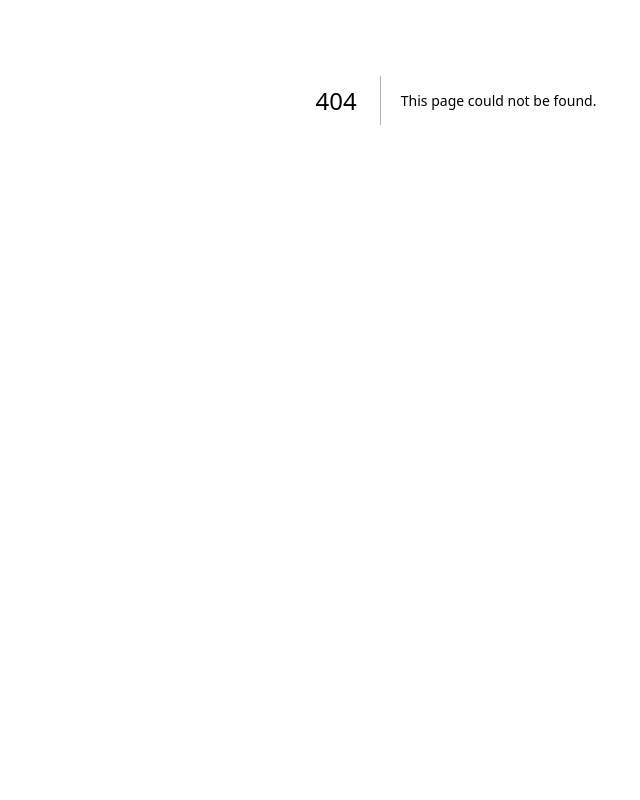
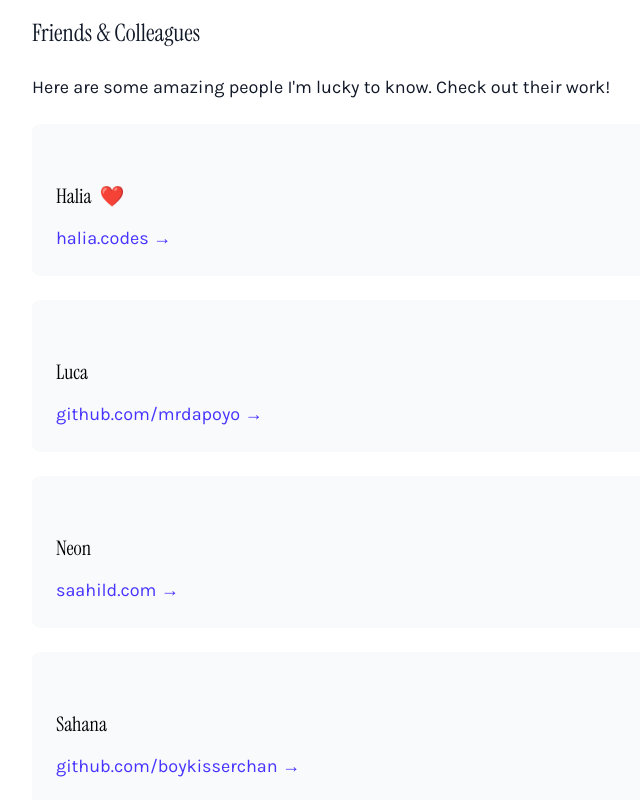
Before and after one commit to jleuth/portfolio, a Next.js app: page /friends in a window 1280 px wide. Before the commit this address had no page. Shown: the part 300-1100 px from the top of the page, without its empty margins (184-824 px from the left). Before the commit the page ends 800 px from the top, so only its background shows below. Built offline with nearby package versions, Linux system fonts and the light colour scheme.

Commit message:
Add friends page with links to Halia, Luca, Neon, and Sahana
- Created new /friends page using ContentPage component
- Added styled friend cards with links to their sites/GitHub
- Added heart emoji next to Halia (girlfriend)
- Updated homepage "My Friends" button to link to new page

```diff
--- /dev/null
+++ b/src/app/friends/page.tsx
@@ -0,0 +1,106 @@
+import ContentPage from "@/components/ContentPage";
+
+export default function FriendsPage() {
+  return (
+    <ContentPage
+      title="My Friends"
+      subtitle="Cool people doing cool things"
+    >
+      <div className="font-karla text-gray-900 space-y-8">
+        <section>
+          <h2 className="font-instrument text-3xl text-black mb-6">Friends & Colleagues</h2>
+          <p className="text-lg leading-relaxed mb-8">
+            Here are some amazing people I&apos;m lucky to know. Check out their work!
+          </p>
+
+          <div className="space-y-6">
+            <div className="bg-gray-50 p-6 rounded-lg hover:bg-gray-100 transition-colors">
+              <h3 className="font-instrument text-2xl mb-3 flex items-center gap-2">
+                <a
+                  href="https://halia.codes"
+                  target="_blank"
+                  rel="noopener noreferrer"
+                  className="text-black hover:text-[#4633FF] transition-colors"
+                >
+                  Halia
+                </a>
+                <span className="text-red-500">❤️</span>
+              </h3>
+              <a
+                href="https://halia.codes"
+                target="_blank"
+                rel="noopener noreferrer"
+                className="text-[#4633FF] hover:underline text-lg"
+              >
+                halia.codes →
+              </a>
+            </div>
+
+            <div className="bg-gray-50 p-6 rounded-lg hover:bg-gray-100 transition-colors">
+              <h3 className="font-instrument text-2xl mb-3">
+                <a
+                  href="https://github.com/mrdapoyo"
+                  target="_blank"
+                  rel="noopener noreferrer"
+                  className="text-black hover:text-[#4633FF] transition-colors"
+                >
+                  Luca
+                </a>
+              </h3>
+              <a
+                href="https://github.com/mrdapoyo"
+                target="_blank"
+                rel="noopener noreferrer"
+                className="text-[#4633FF] hover:underline text-lg"
+              >
+                github.com/mrdapoyo →
+              </a>
+            </div>
+
+            <div className="bg-gray-50 p-6 rounded-lg hover:bg-gray-100 transition-colors">
+              <h3 className="font-instrument text-2xl mb-3">
+                <a
+                  href="https://saahild.com"
+                  target="_blank"
+                  rel="noopener noreferrer"
+                  className="text-black hover:text-[#4633FF] transition-colors"
+                >
+                  Neon
+                </a>
+              </h3>
+              <a
+                href="https://saahild.com"
+                target="_blank"
+                rel="noopener noreferrer"
+                className="text-[#4633FF] hover:underline text-lg"
+              >
+                saahild.com →
+              </a>
+            </div>
+
+            <div className="bg-gray-50 p-6 rounded-lg hover:bg-gray-100 transition-colors">
+              <h3 className="font-instrument text-2xl mb-3">
+                <a
+                  href="https://github.com/boykisserchan"
+                  target="_blank"
+                  rel="noopener noreferrer"
+                  className="text-black hover:text-[#4633FF] transition-colors"
+                >
+                  Sahana
+                </a>
+              </h3>
+              <a
+                href="https://github.com/boykisserchan"
+                target="_blank"
+                rel="noopener noreferrer"
+                className="text-[#4633FF] hover:underline text-lg"
+              >
+                github.com/boykisserchan →
+              </a>
+            </div>
+          </div>
+        </section>
+      </div>
+    </ContentPage>
+  );
+}
--- a/src/app/page.tsx
+++ b/src/app/page.tsx
@@ -372,9 +372,9 @@ export default function Home() {
 
         {/* Pill Buttons */}
         <div className="flex flex-col sm:flex-row gap-6 justify-center items-center">
-          <button className="font-karla text-xl font-normal bg-black text-white px-12 py-5 rounded-full hover:bg-gray-800 transition-colors">
+          <Link href="/friends" className="font-karla text-xl font-normal bg-black text-white px-12 py-5 rounded-full hover:bg-gray-800 transition-colors">
             My Friends
-          </button>
+          </Link>
           <button className="font-karla text-xl font-normal bg-[#4633FF] text-white px-12 py-5 rounded-full hover:bg-[#3822FF] transition-colors flex items-center gap-3">
             <a href='mailto:jakeleuthardt1@gmail,com'>
             Contact
```
